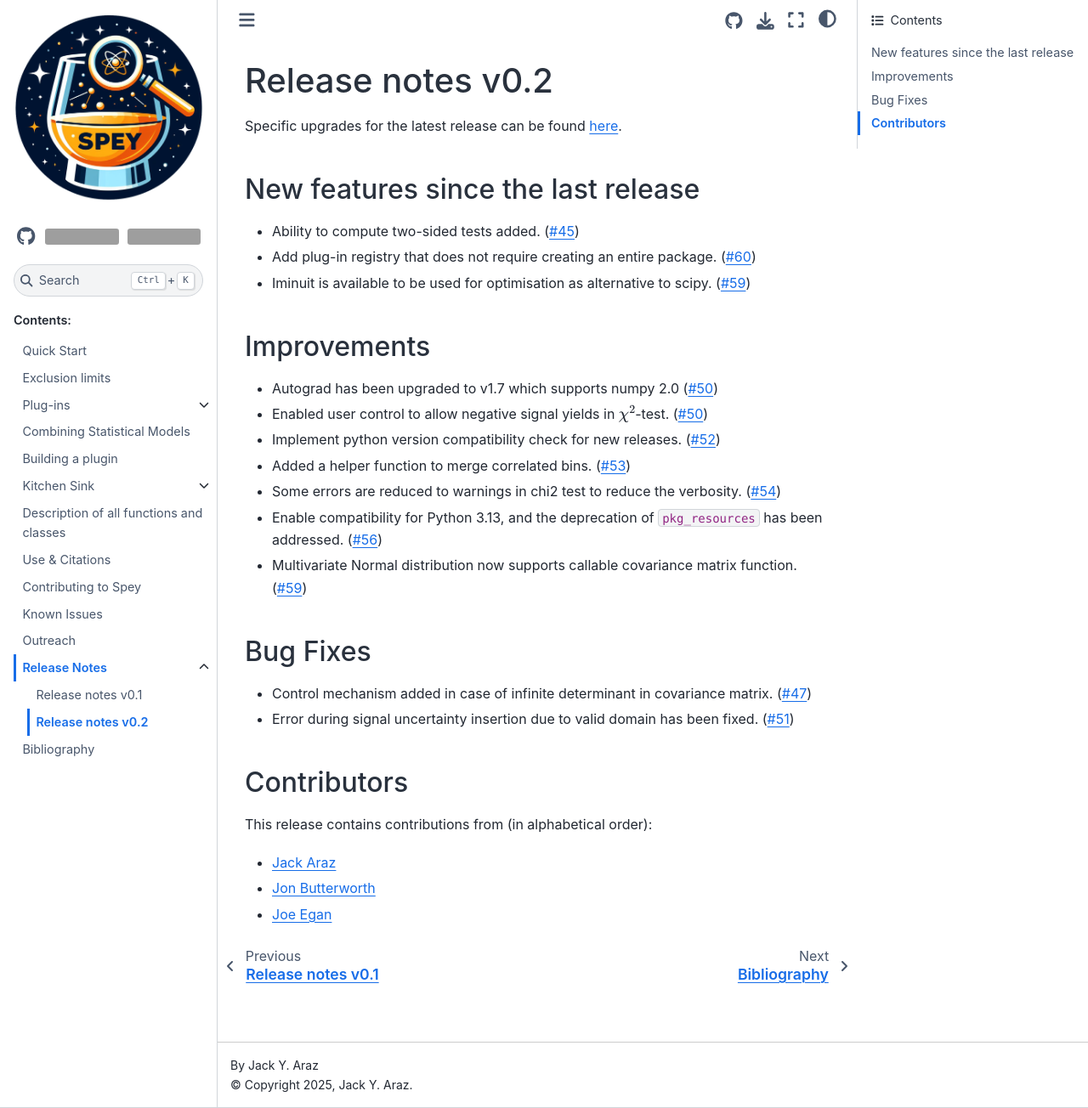
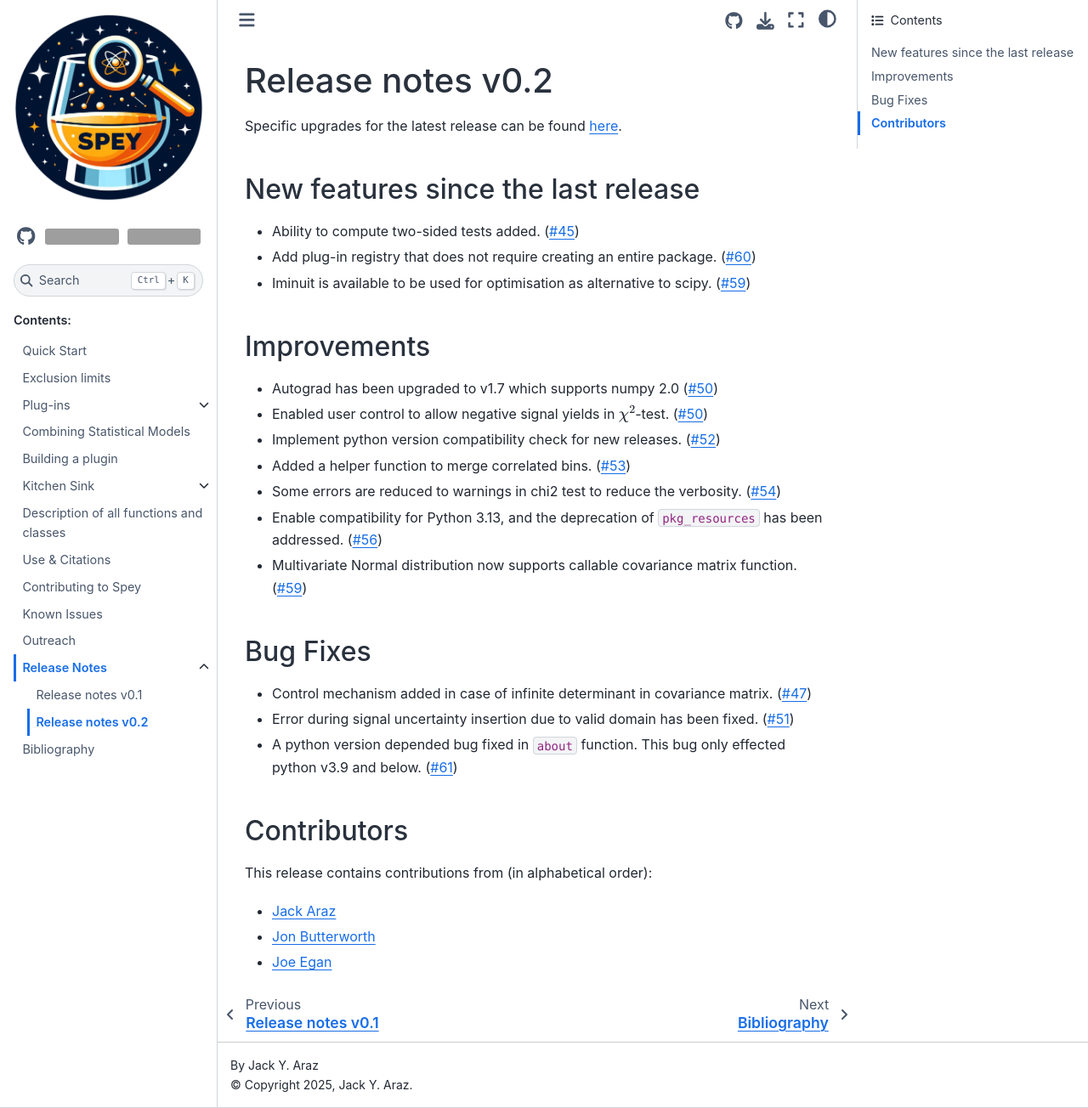
Before and after one commit to SpeysideHEP/spey, a Sphinx documentation site: the page built from docs/releases/changelog-v0.2.md, in a window 1280 px wide and 1304 px high. Shown: the whole window at 85% size. Built offline with Sphinx 7.4.7 and the Sphinx Book theme 1.1.4, drawn with Linux system fonts in a browser that asks for light colours; grey boxes are pictures that could not be loaded.

Commit message:
update changelog

```diff
--- a/docs/releases/changelog-v0.2.md
+++ b/docs/releases/changelog-v0.2.md
@@ -44,6 +44,9 @@ Specific upgrades for the latest release can be found [here](https://github.com/
 * Error during signal uncertainty insertion due to valid domain has been fixed.
   ([#51](https://github.com/SpeysideHEP/spey/pull/51))
 
+* A python version depended bug fixed in `about` function. This bug only effected python v3.9 and below.
+  ([#61](https://github.com/SpeysideHEP/spey/pull/61))
+
 ## Contributors
 
 This release contains contributions from (in alphabetical order):
```
